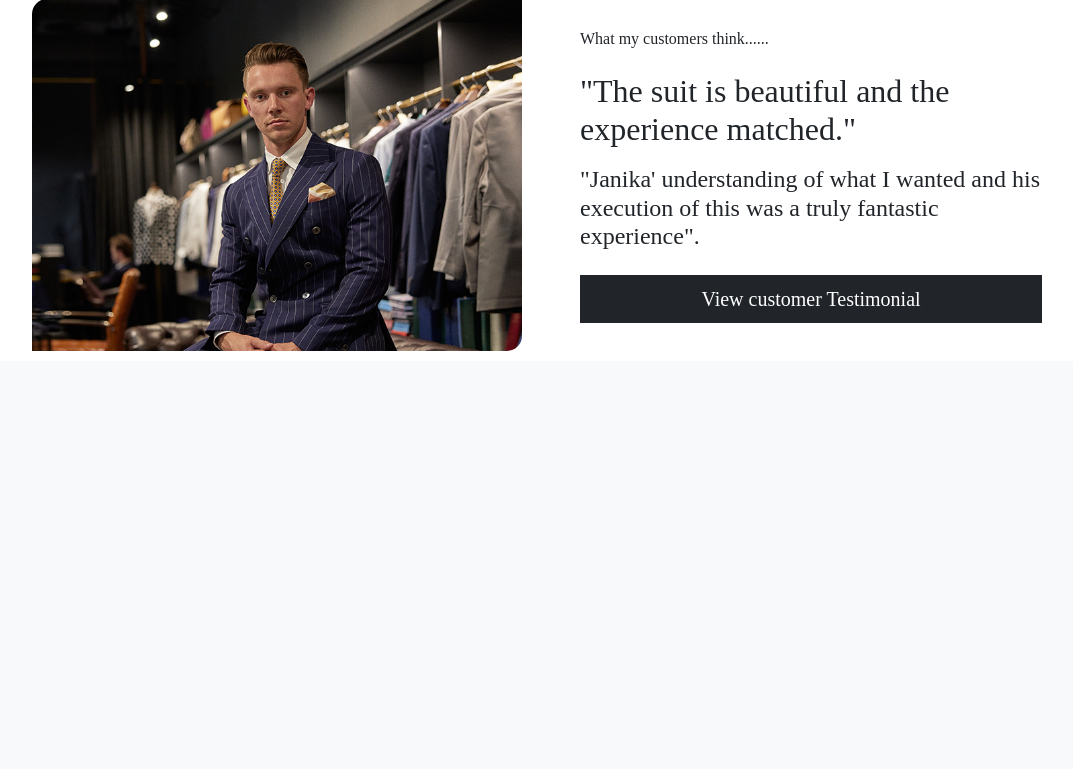
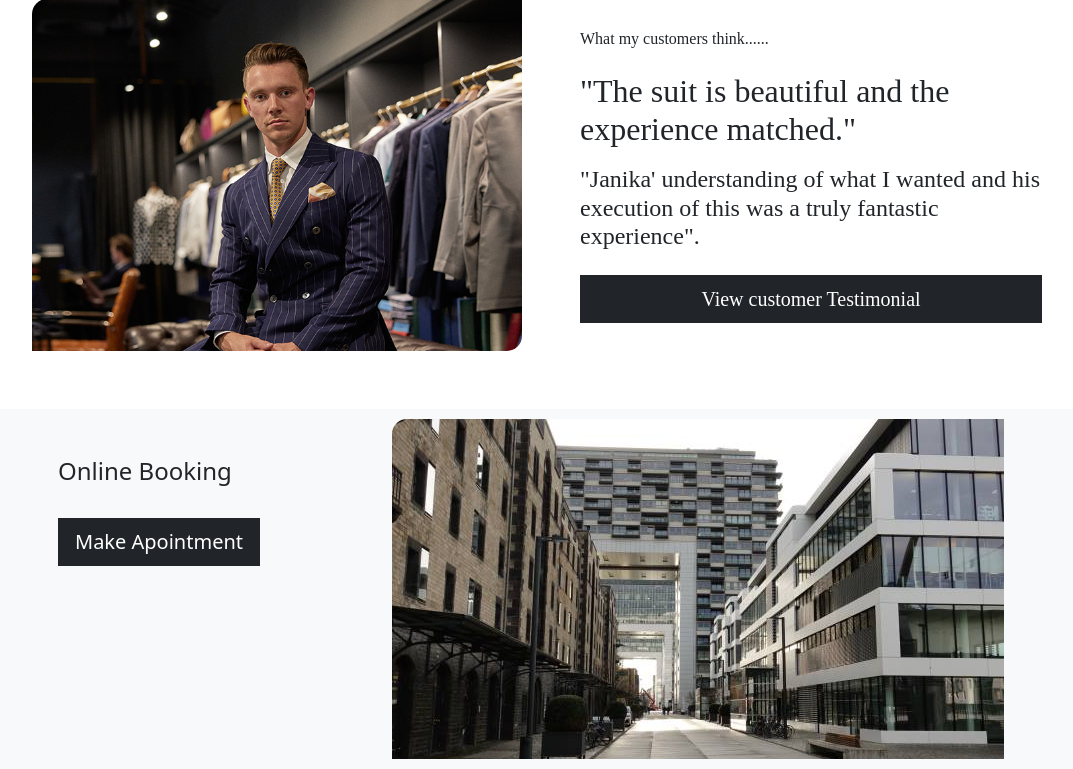
Before and after one commit to NnamTechWave/JanikaExpressions, a Flask app: page / in a window 1280 px wide. Shown: the part 4151-4920 px from the top of the page, without its empty margins (96-1169 px from the left). Before the commit the page ends 4502 px from the top, so only its background shows below. Run offline with Flask 3, Linux system fonts and the light colour scheme; some libraries are stand-ins or nearby versions.

Commit message:
Add a section for Book Appointment section for index.html in the section added an image,text,anchor tag and a button

```diff
--- a/templates/index.html
+++ b/templates/index.html
@@ -400,6 +400,26 @@
           </div>
         </div>
     </section>
+    <!-- Book Appiontment -->
+    <section>
+        <div class="bg-light mt-5">
+            <div class="container">
+                <div class="row px-lg-5 px-2">
+                    <div class="col-lg-8 col-12 book-bg order-lg-1 order-0">
+                        <div class="bg-img image-wrapper">
+                            <img src="/static/images/istockphoto-905553978-612x612.jpg" class="img-fluid book-img responsive-image" alt="">
+                        </div>
+                    </div>
+                    <div class="col-lg-4 col-12">
+                        <div class="p-lg-4 mt-lg-4 mt-2 p-2 mx-auto justify-content-center">
+                            <h4>Online Booking</h4>
+                            <a href=""><button class="btn btn-lg btn-dark rounded-0 mt-lg-4 mt-3">Make Apointment</button></a>
+                        </div>
+                    </div>
+                </div>
+            </div>
+        </div>
+    </section>
 
 </main>
 
```
